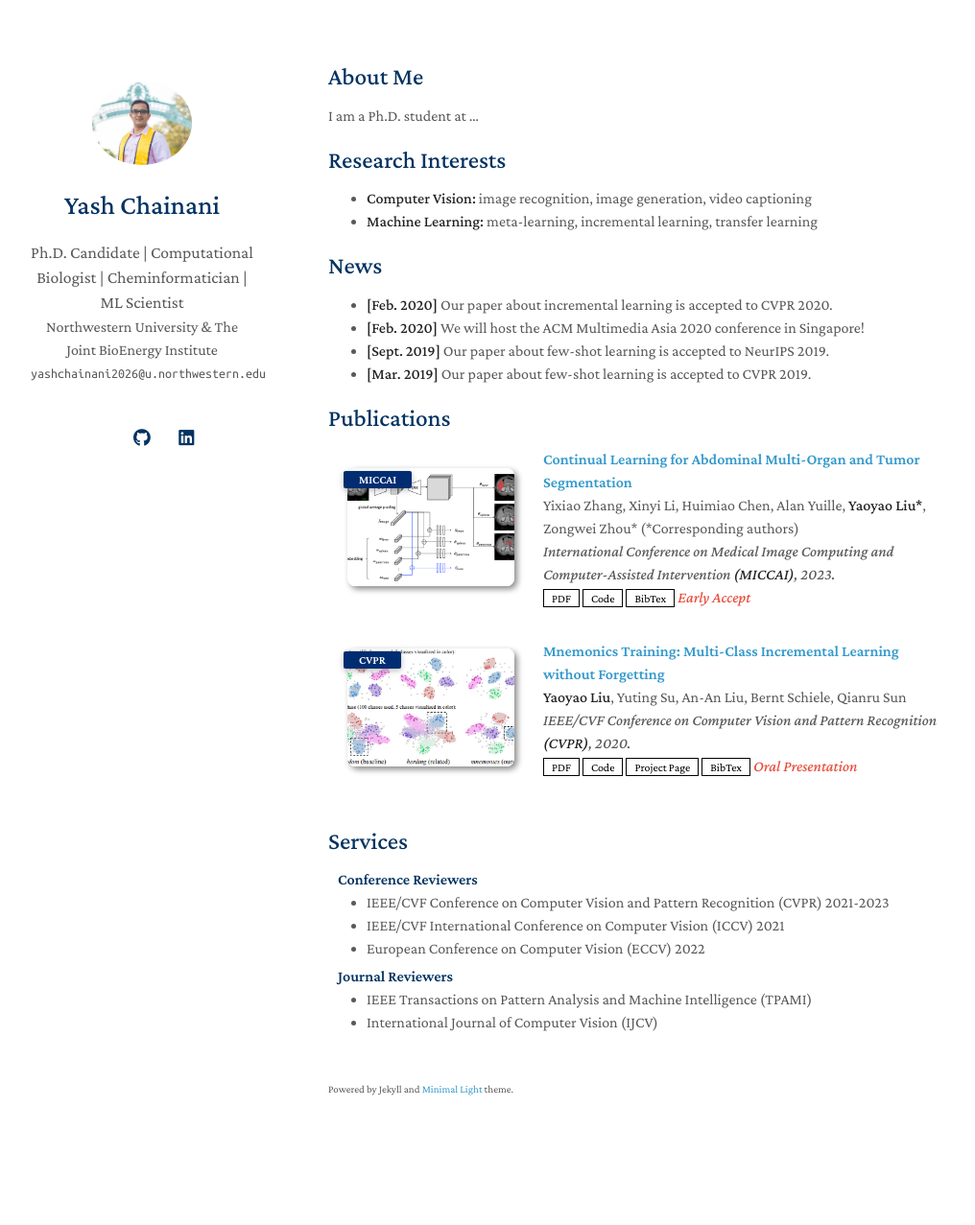
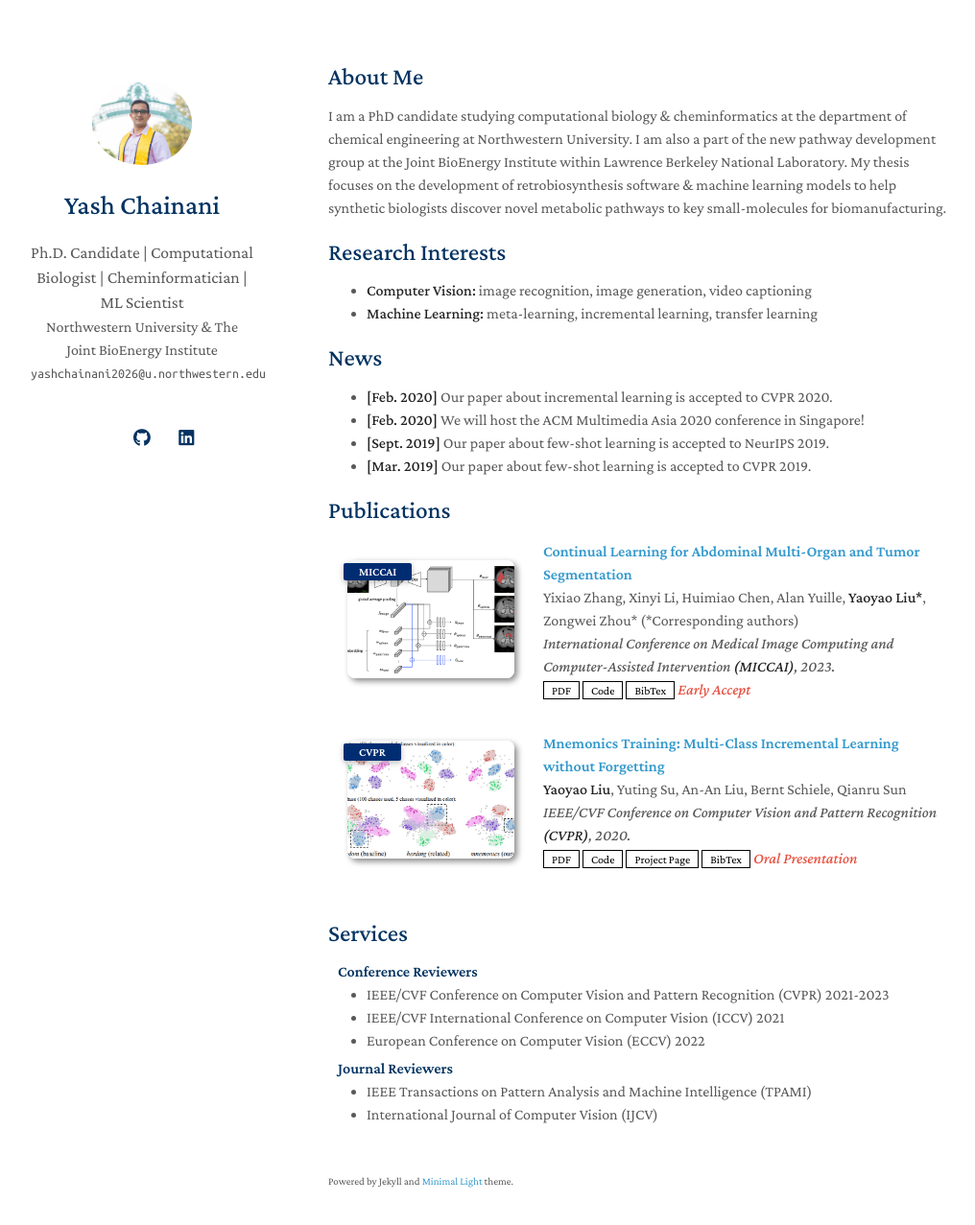
Before and after one commit to yashchainani21/yashchainani21.github.io, a Jekyll site: the page built from index.md, in a window 1280 px wide and 1312 px high. Shown: the top 1277 px of the window at 96% size, without its empty margins (128-1144 px from the left). Built offline with Jekyll 4.4.1, drawn with Linux system fonts in a browser that asks for light colours; a style sheet for code colours, icons or effects is not loaded; our own code applies the rules of GitHub Pages for plain Markdown files.

Commit message:
udpdated desc

```diff
--- a/_config.yml
+++ b/_config.yml
@@ -21,8 +21,8 @@
 # Images (e.g., your profile picture and your website's favicon)
 # "favicon" and "favicon_dark" are used for the light and dark modes, respectively.
 avatar: ./assets/img/headshot.png
-favicon: ./assets/img/favicon.png
-favicon_dark: ./assets/img/favicon-dark.png
+#favicon: ./assets/img/favicon.png
+#favicon_dark: ./assets/img/favicon-dark.png
 
 # Footnote
 # You may use the option to disable the footnote, "Powered by Jekyll and Minimal Light theme."
@@ -38,7 +38,7 @@
 
 # Google Analytics ID
 # Please remove this if you don't use Google Analytics
-google_analytics: UA-111540567-4
+# google_analytics: UA-111540567-4
 
 # Use this project as a remote theme for GitHub Pages
 # See the guide here: https://docs.github.com/en/pages/setting-up-a-github-pages-site-with-jekyll/adding-a-theme-to-your-github-pages-site-using-jekyll
--- a/index.md
+++ b/index.md
@@ -4,7 +4,7 @@
 
 ## About Me
 
-I am a Ph.D. student at ...
+I am a PhD candidate studying computational biology & cheminformatics at the department of chemical engineering at Northwestern University. I am also a part of the new pathway development group at the Joint BioEnergy Institute within Lawrence Berkeley National Laboratory. My thesis focuses on the development of retrobiosynthesis software & machine learning models to help synthetic biologists discover novel metabolic pathways to key small-molecules for biomanufacturing.
 
 ## Research Interests
 
```
